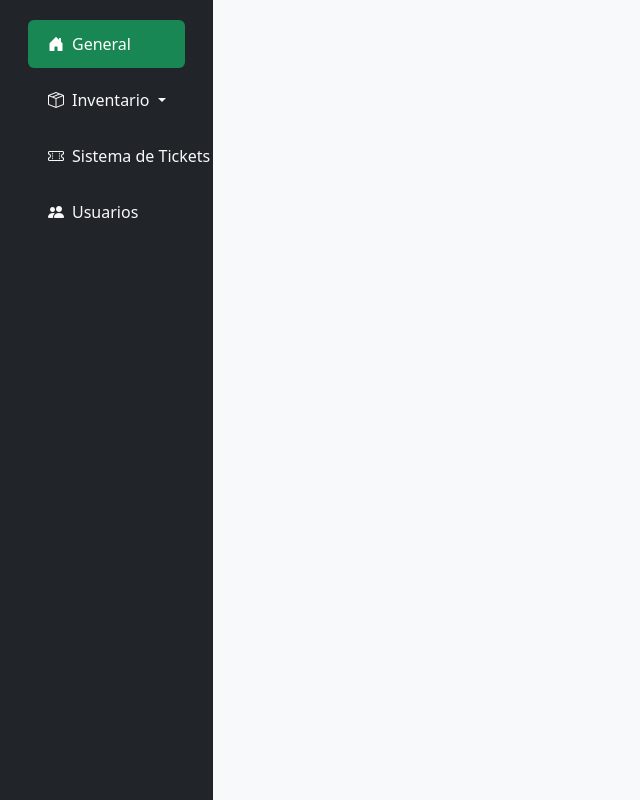
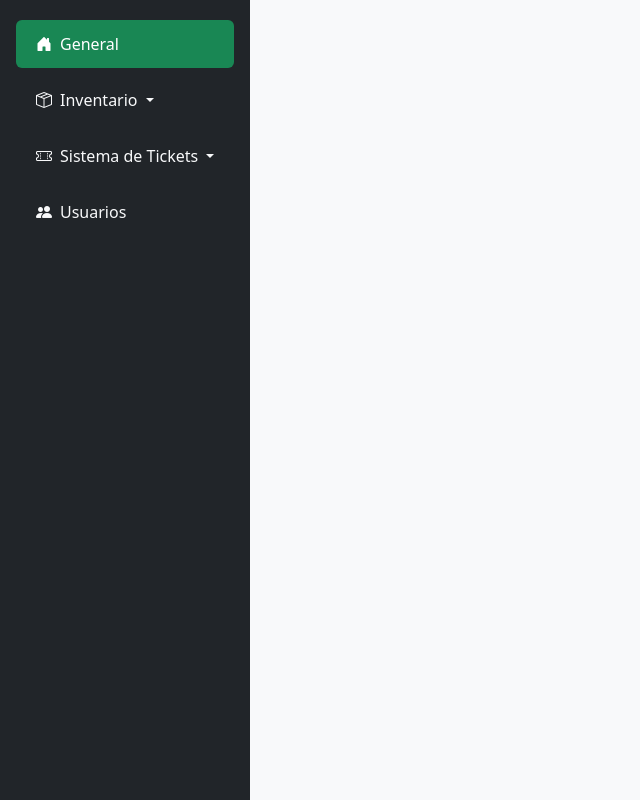
Before and after one commit to SisCasinoRio/RioCasinoWebsite, a PHP site: page /Dashboard/Dashboard/Dashboard_sadmin.php in a window 1280 px wide. Shown: the part 56-856 px from the top of the page, without its empty margins (0-640 px from the left). Run offline with PHP 8.4, Linux system fonts and the light colour scheme; a user stored in the database is signed in; data comes from the database, SQL or seed files in the repository.

Commit message:
Update File dashboard
se actualizo

```diff
--- a/Dashboard/Dashboard/Dashboard_sadmin.php
+++ b/Dashboard/Dashboard/Dashboard_sadmin.php
@@ -128,10 +128,10 @@ $rol = $_SESSION['rol'];
 </nav>
 
 <!-- Main layout -->
-<div class="container-fluid">
-    <div class="row">
+<div class="container-fluid p-0">
+    <div class="d-flex flex-column flex-md-row">
         <!-- Sidebar -->
-        <div class="col-md-2 sidebar">
+        <div class="sidebar flex-shrink-0">
             <?php if ($rol === 'SuperAdmin'): ?>
                 <a href="#" class="active" onclick="cargarContenido('general.php', event)">
                     <i class="bi bi-house-door-fill me-2"></i>General
```
